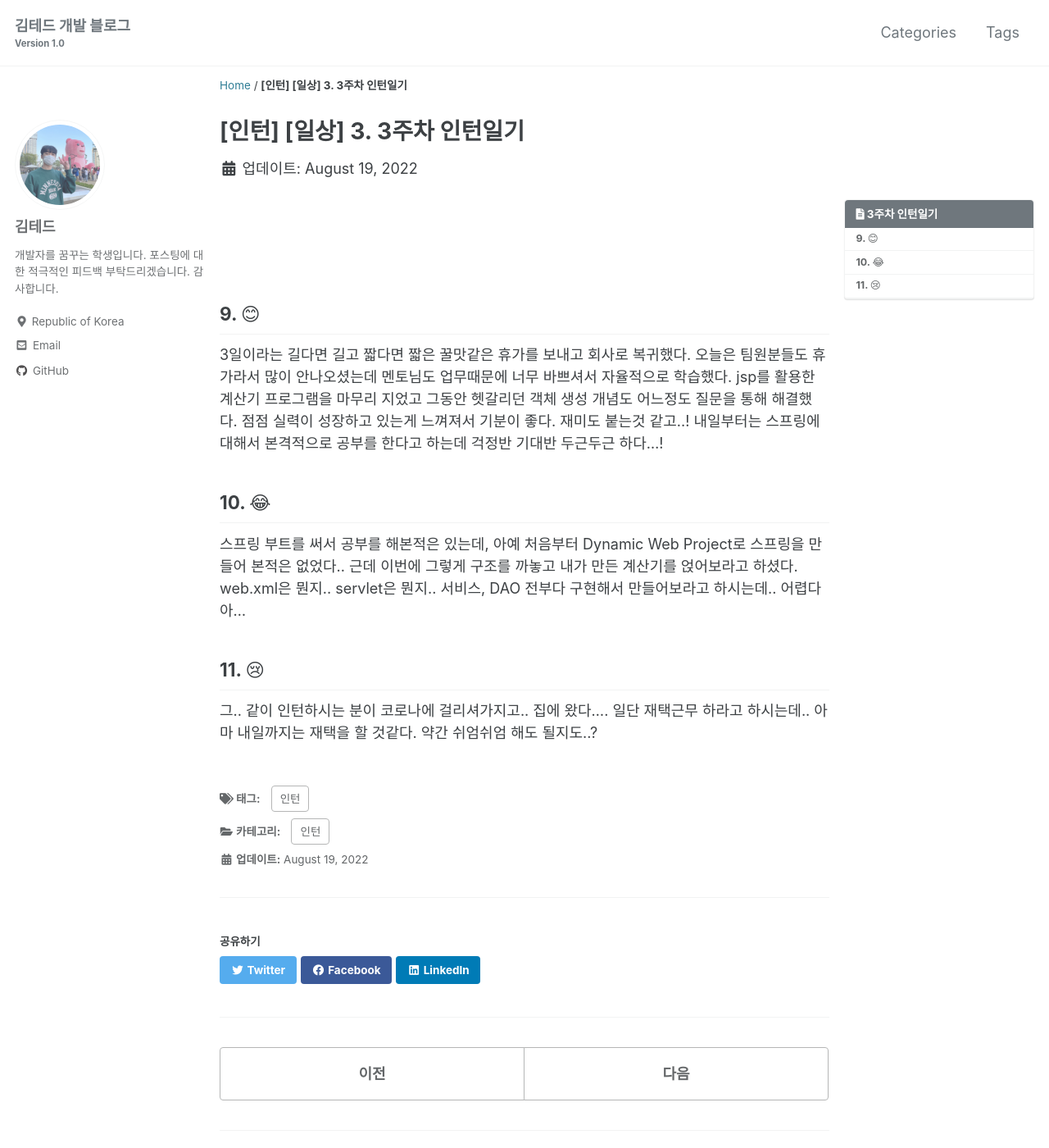
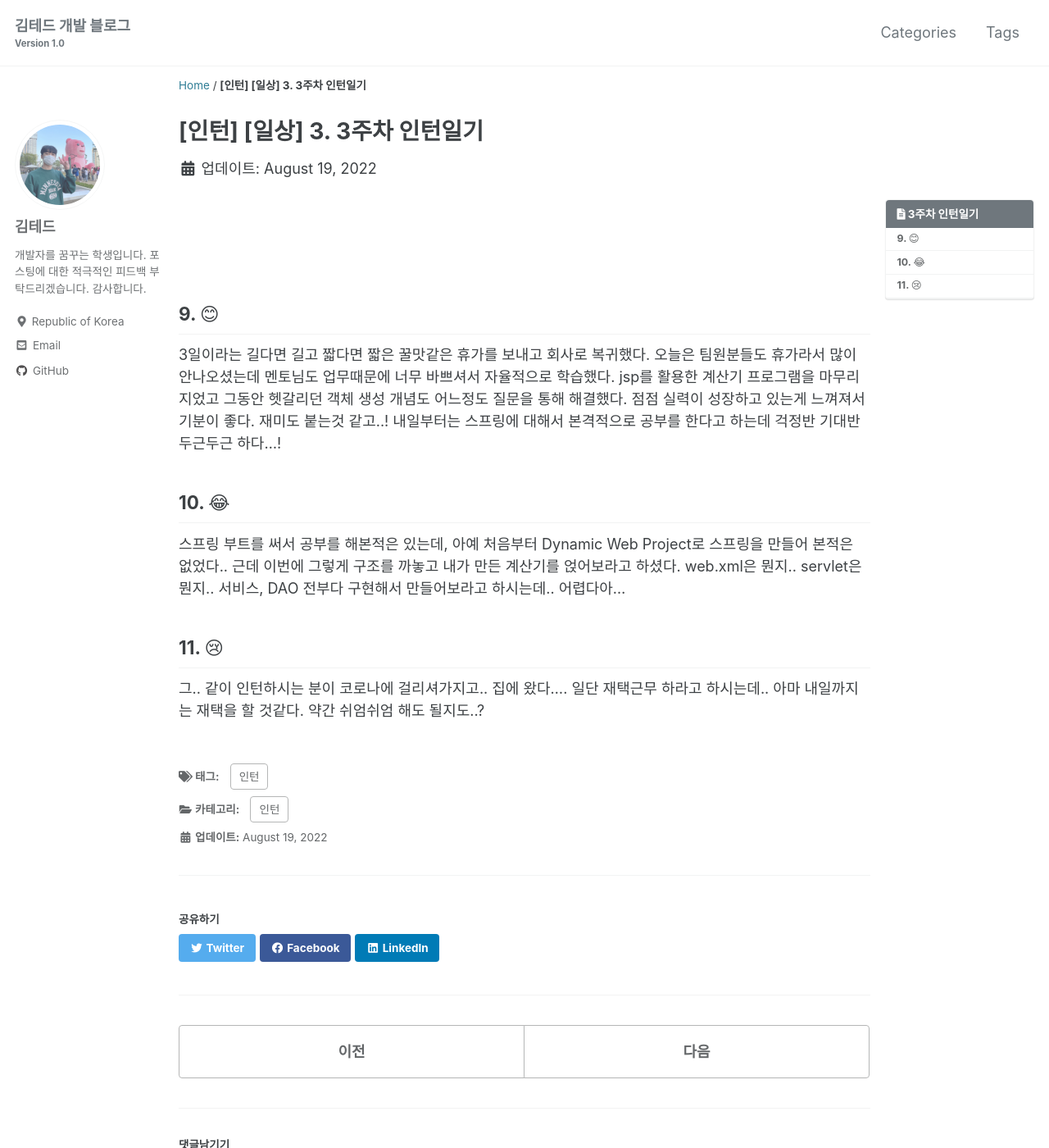
Before and after one commit to idkim97/idkim97.github.io, a Jekyll site: the page built from _posts/2022-08-19-3주차인턴일기.md, in a window 1280 px wide and 1400 px high. Shown: the whole window at 82% size. Built offline with Jekyll 4.4.1, drawn with Linux system fonts in a browser that asks for light colours; cached includes are drawn as plain includes; comment, search, counter and statistics services are not loaded.

Commit message:
Update _variables.scss

```diff
--- a/_sass/minimal-mistakes/_variables.scss
+++ b/_sass/minimal-mistakes/_variables.scss
@@ -156,9 +156,9 @@
 
 
    //두번째 설정해서 쓰던거
-   $right-sidebar-width-narrow: 180px !default;
-   $right-sidebar-width: 250px !default; // 원래 250
-   $right-sidebar-width-wide: 300px !default; // 원래 300
+   $right-sidebar-width-narrow: 100px !default; // 원래 180
+   $right-sidebar-width: 200px !default; // 원래 250
+   $right-sidebar-width-wide: 250px !default; // 원래 300
 
  //  아예 초기설정
  //  $right-sidebar-width-narrow: 150px !default;
```
